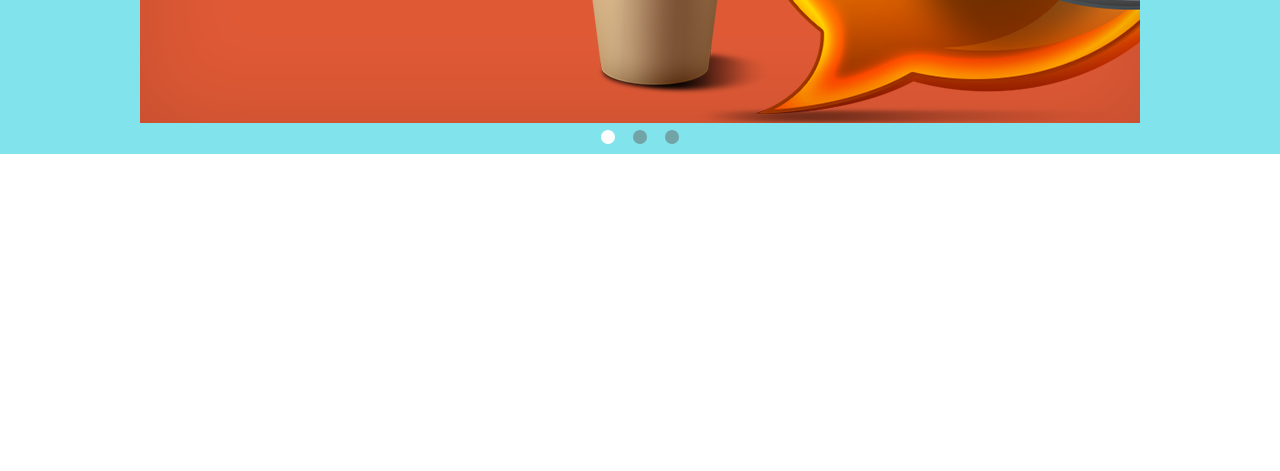
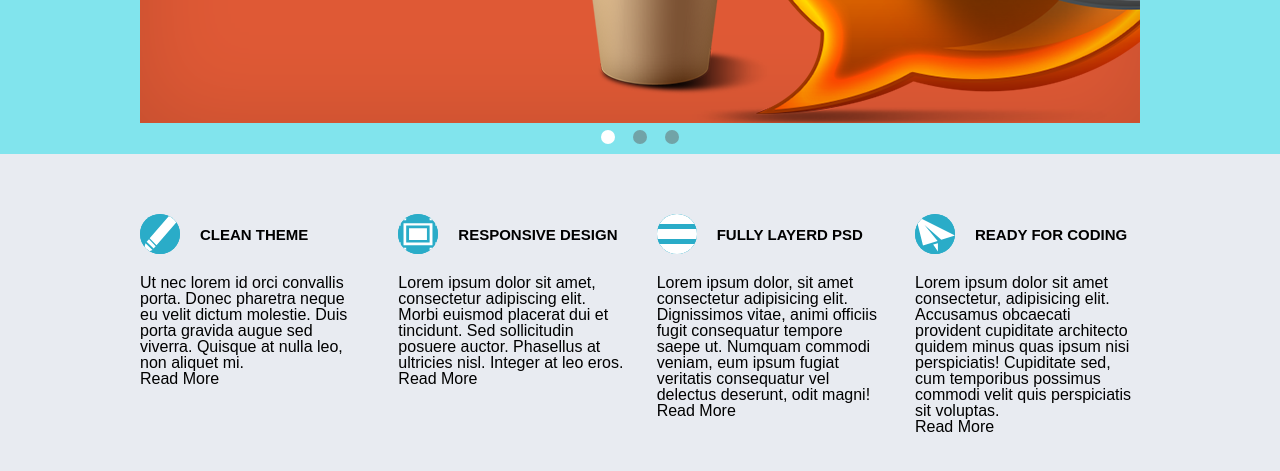
Before and after one commit to Koval-Bohdan/BisLite, a plain HTML site: page index.html in a window 1280 px wide. Shown: the part 457-928 px from the top of the page. Before the commit the page ends 800 px from the top, so only its background shows below. Drawn offline with nearby package versions, Linux system fonts and the light colour scheme.

Commit message:
New commit

```diff
--- a/css/style.css
+++ b/css/style.css
@@ -93,6 +93,7 @@ li {
 
 .drop-down__list li {
     display: block;
+    z-index: 5;
 }
 
 .drop-down__list a {
@@ -149,6 +150,7 @@ li {
     height: auto;
     overflow: visible;
     opacity: 1;
+    z-index: 5;
 }
 
 .header__drop-down.drop-down:hover > a {
@@ -191,7 +193,7 @@ li {
     width: 14px;
     height: 14px;
     border-radius: 50%;
-    background-color: rgba(97, 97, 97, .5);
+    background-color: rgba(97, 97, 97, 0.5);
     border: none;
     margin: 0 9px;
 }
@@ -199,3 +201,57 @@ li {
 .slick-dots .slick-active button {
     background-color: #fff;
 }
+
+.items {
+    background-color: #e8ebf1;
+    padding: 60px 0 50px;
+}
+
+.items__inner {
+    display: flex;
+    justify-content: space-between;
+}
+.item {
+    width: 225px;
+    font-family: "Arial", sans-serif;
+}
+.item__title {
+    font-weight: 700;
+    font-size: 15px;
+    line-height: 21px;
+    text-transform: uppercase;
+    padding-top: 10px;
+    padding-left: 60px;
+    margin-bottom: 30px;
+    position: relative;
+}
+.item__icons {
+    position: absolute;
+    top: 0;
+    left: 0;
+    background-color: #2aacc8;
+    border-radius: 50%;
+    width: 40px;
+    height: 40px;
+    /* display: flex;
+    justify-content: center;
+    align-items: center; */
+}
+
+.item__icons img{
+    position: absolute;
+    top: 0;
+    left: 0;
+    background-color: #2aacc8;
+    border-radius: 50%;
+    width: 40px;
+    height: 40px;
+    /* display: flex;
+    justify-content: center;
+    align-items: center; */
+}
+
+.item__text {
+}
+.item__link {
+}
--- a/index.html
+++ b/index.html
@@ -90,7 +90,75 @@
     </div>
   </section>
 
+  <section class="items">
+    <div class="container">
+      <div class="items__inner">
+        <div class="item">
+          <div class="item__title">
+            <div class="item__icons">
+              <img src="images/item 1.svg" alt="">
+            </div>
+            Clean Theme
+          </div>
+          <div class="item__text">
+            Ut nec lorem id orci convallis porta. Donec pharetra neque eu velit dictum molestie. Duis porta gravida
+            augue sed viverra. Quisque at nulla leo, non aliquet mi.
+          </div>
+          <a class="item__link" href="#">
+            Read More
+          </a>
+        </div>
+        <div class="item">
+          <div class="item__title">
+            <div class="item__icons">
+              <img src="images/item 2.svg" alt="">
+            </div>
+            Responsive Design
+          </div>
 
+          <div class="item__text">
+            Lorem ipsum dolor sit amet, consectetur adipiscing elit. Morbi euismod placerat dui et tincidunt. Sed
+            sollicitudin posuere auctor. Phasellus at ultricies nisl. Integer at leo eros.
+          </div>
+          <a class="item__link" href="#">
+            Read More
+          </a>
+        </div>
+        <div class="item">
+          <div class="item__title">
+            <div class="item__icons">
+              <img src="images/item 3.svg" alt="">
+            </div>
+            Fully layerd PSD
+          </div>
+          <div class="item__text">
+            Lorem ipsum dolor, sit amet consectetur adipisicing elit. Dignissimos vitae, animi officiis fugit
+            consequatur tempore saepe ut. Numquam commodi veniam, eum ipsum fugiat veritatis consequatur vel delectus
+            deserunt, odit magni!
+          </div>
+          <a class="item__link" href="#">
+            Read More
+          </a>
+        </div>
+        <div class="item">
+          <div class="item__title">
+            <div class="item__icons">
+              <img src="images/item 4.svg" alt="">
+            </div>
+            Ready for coding
+          </div>
+          <div class="item__text">
+            Lorem ipsum dolor sit amet consectetur, adipisicing elit. Accusamus obcaecati provident cupiditate
+            architecto quidem minus quas ipsum nisi perspiciatis! Cupiditate sed, cum temporibus possimus commodi velit
+            quis perspiciatis sit voluptas.
+          </div>
+          <a class="item__link" href="#">
+            Read More
+          </a>
+        </div>
+      </div>
+    </div>
+  </section>
 
   <script src="https://ajax.googleapis.com/ajax/libs/jquery/3.4.1/jquery.min.js"></script>
   <script src="js/slick.min.js"></script>
```
Also changed, not shown: images/arrow-right.svg (added), images/item 1.svg (added), images/item 2.svg (added), images/item 3.svg (added), images/item 4.svg (added).
